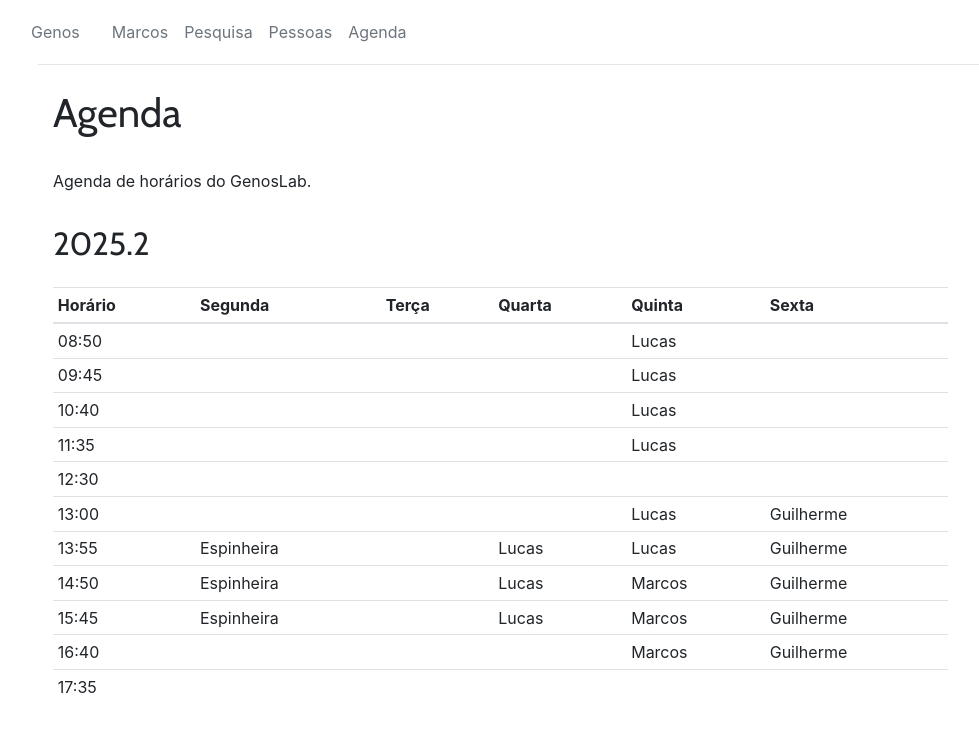
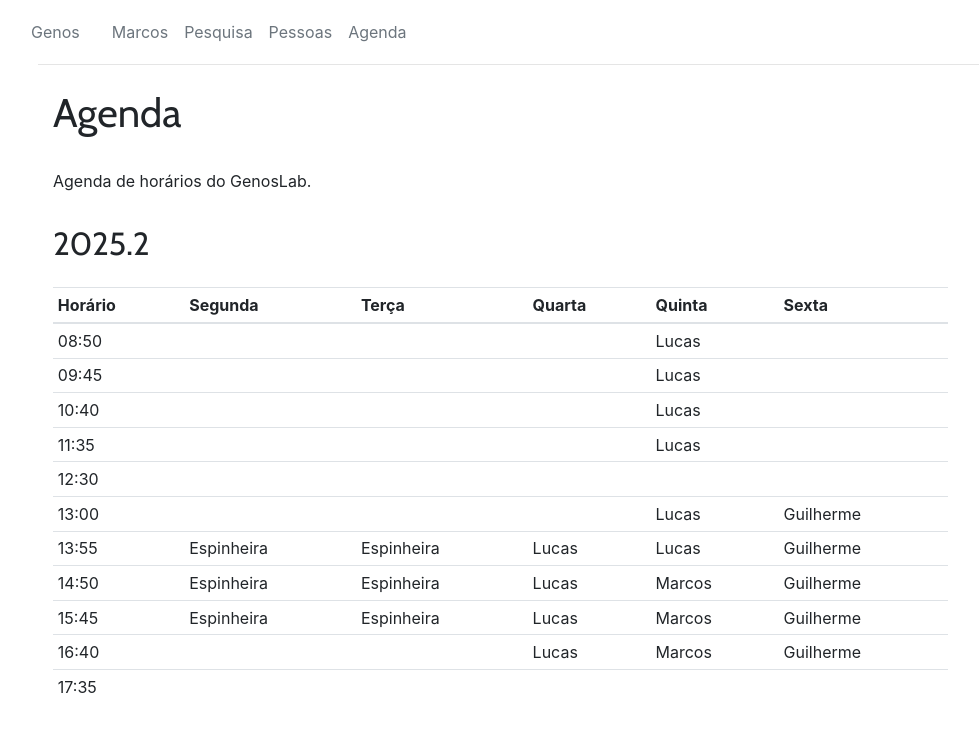
Before and after one commit to kroger/genosmus, a Jekyll site: the page built from agenda.md, in a window 1280 px wide. Shown: the top 732 px of the page, without its empty margins (47-1026 px from the left). Built offline with Jekyll 4.4.1, drawn with Linux system fonts in a browser that asks for light colours; nearby versions of some CDN libraries.

Commit message:
Atualiza horários 2025.2
- Lucas e Espinheira

```diff
--- a/agenda.md
+++ b/agenda.md
@@ -7,17 +7,17 @@
 
 ## 2025.2
 
-| Horário | Segunda    | Terça | Quarta | Quinta | Sexta     |
-|---------|------------|-------|--------|--------|-----------|
-| 08:50   |            |       |        | Lucas  |           |
-| 09:45   |            |       |        | Lucas  |           |
-| 10:40   |            |       |        | Lucas  |           |
-| 11:35   |            |       |        | Lucas  |           |
-| 12:30   |            |       |        |        |           |
-| 13:00   |            |       |        | Lucas  | Guilherme |
-| 13:55   | Espinheira |       | Lucas  | Lucas  | Guilherme |
-| 14:50   | Espinheira |       | Lucas  | Marcos | Guilherme |
-| 15:45   | Espinheira |       | Lucas  | Marcos | Guilherme |
-| 16:40   |            |       |        | Marcos | Guilherme |
-| 17:35   |            |       |        |        |           |
+| Horário | Segunda    | Terça      | Quarta | Quinta | Sexta     |
+|---------|------------|------------|--------|--------|-----------|
+| 08:50   |            |            |        | Lucas  |           |
+| 09:45   |            |            |        | Lucas  |           |
+| 10:40   |            |            |        | Lucas  |           |
+| 11:35   |            |            |        | Lucas  |           |
+| 12:30   |            |            |        |        |           |
+| 13:00   |            |            |        | Lucas  | Guilherme |
+| 13:55   | Espinheira | Espinheira | Lucas  | Lucas  | Guilherme |
+| 14:50   | Espinheira | Espinheira | Lucas  | Marcos | Guilherme |
+| 15:45   | Espinheira | Espinheira | Lucas  | Marcos | Guilherme |
+| 16:40   |            |            | Lucas  | Marcos | Guilherme |
+| 17:35   |            |            |        |        |           |
 {: .table .table-sm}
```
